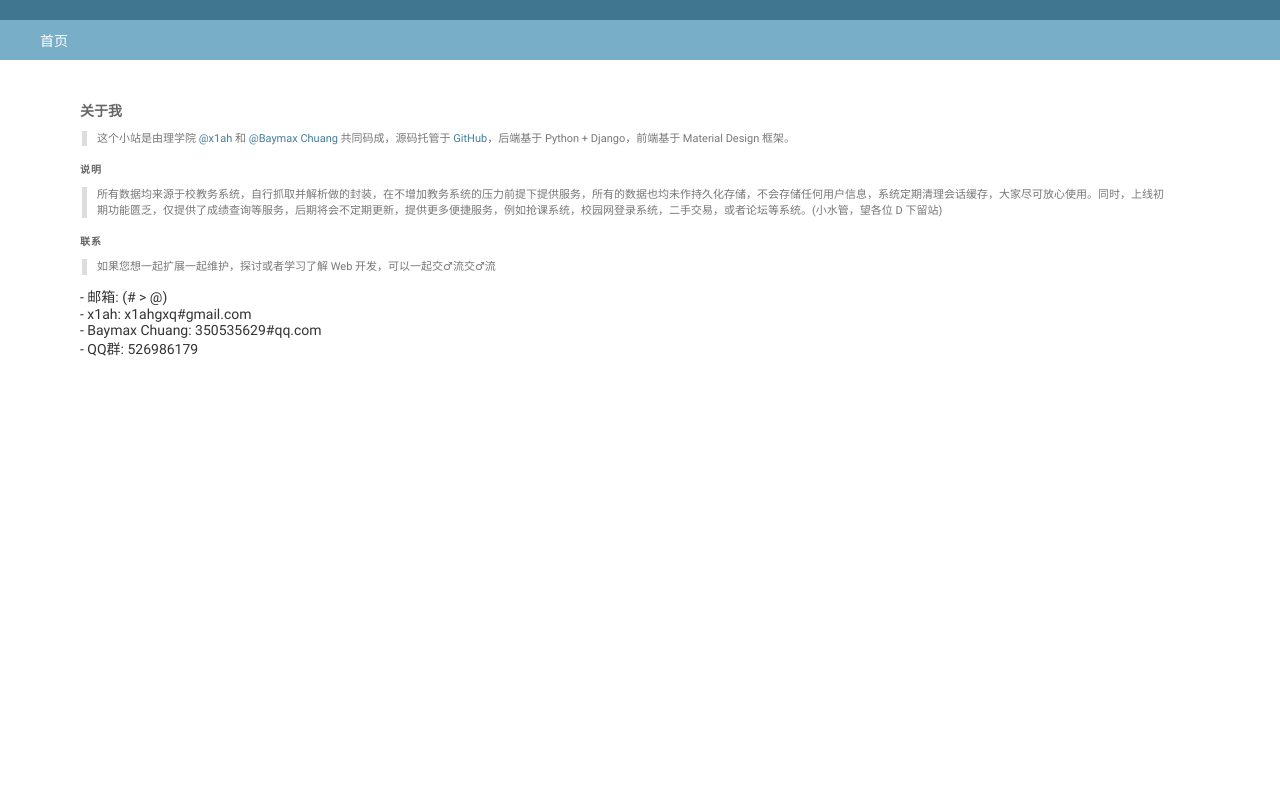
After one commit to daaow/daaow, a Django app: page /about/ in a window 1280 px wide. The commit adds this page. Run offline with Django 3.2, Linux system fonts and the light colour scheme.

Commit message:
添加About Me模板

```diff
--- /dev/null
+++ b/score/templates/score/about.html
@@ -0,0 +1,30 @@
+{% extends "score/base.html" %}
+
+{% block title %}关于我{% endblock %}
+
+{% block content %}
+<div class="row">
+  <div style="margin: 20px 10px 10px 20px;">
+    <div class="card hoverable">
+      <div class="container" style="margin:0px 20px 20px 20px">
+      <div class="card-content black-text">
+        <h3>关于我</h3>
+<blockquote><p>这个小站是由理学院 <a href="https://github.com/x1ah">@x1ah</a> 和 <a href="https://github.com/350535629">@Baymax Chuang</a> 共同码成，源码托管于 <a href="https://github.com/daaow/daaow">GitHub</a>，后端基于 Python + Django，前端基于 Material Design 框架。</p></blockquote>
+
+<h5>说明</h5>
+
+<blockquote><p> 所有数据均来源于校教务系统，自行抓取并解析做的封装，在不增加教务系统的压力前提下提供服务，所有的数据也均未作持久化存储，不会存储任何用户信息，系统定期清理会话缓存，大家尽可放心使用。同时，上线初期功能匮乏，仅提供了成绩查询等服务，后期将会不定期更新，提供更多便捷服务，例如抢课系统，校园网登录系统，二手交易，或者论坛等系统。(小水管，望各位 D 下留站)</p></blockquote>
+
+<h5>联系</h5>
+
+<blockquote><p>如果您想一起扩展一起维护，探讨或者学习了解 Web 开发，可以一起交♂流交♂流</blockquote>
+- 邮箱: (# &gt; @)<br/>
+- x1ah: x1ahgxq#gmail.com<br/>
+- Baymax Chuang: 350535629#qq.com<br/>
+- QQ群: 526986179</br></p>
+      </div>
+      </div>
+    </div>
+  </div>
+</div>
+{% endblock %}
--- a/score/templates/score/base.html
+++ b/score/templates/score/base.html
@@ -72,7 +72,7 @@
             <div class="collapsible-body">
                 <ul>
                     <li>
-                        <a href="/about">关于我们</a>
+                        <a href="/about">关于我</a>
                     </li>
                     <li>
                         <a href="https://github.com/daaow/daaow">Fork Me On GitHub</a>
--- a/score/urls.py
+++ b/score/urls.py
@@ -7,4 +7,5 @@ urlpatterns = [
     url(r'^$', views.index, name='index'),
     url(r'^score/$', views.ulogin, name='score'),
     url(r'^logout/$', views.ulogout, name='logout'),
+    url(r'^about/$', views.about, name='about'),
 ]
--- a/score/views.py
+++ b/score/views.py
@@ -69,3 +69,6 @@ def ulogout(request):
     request.session.flush()
     messages.success(request, "已登出")
     return HttpResponseRedirect('/score/')
+
+def about(request):
+    return render(request, 'score/about.html')
```
Also changed, not shown: score/templates/score/info.html (deleted, +0 -56 lines), db.sqlite3, score/templates/score/src/md-4.png (deleted).
